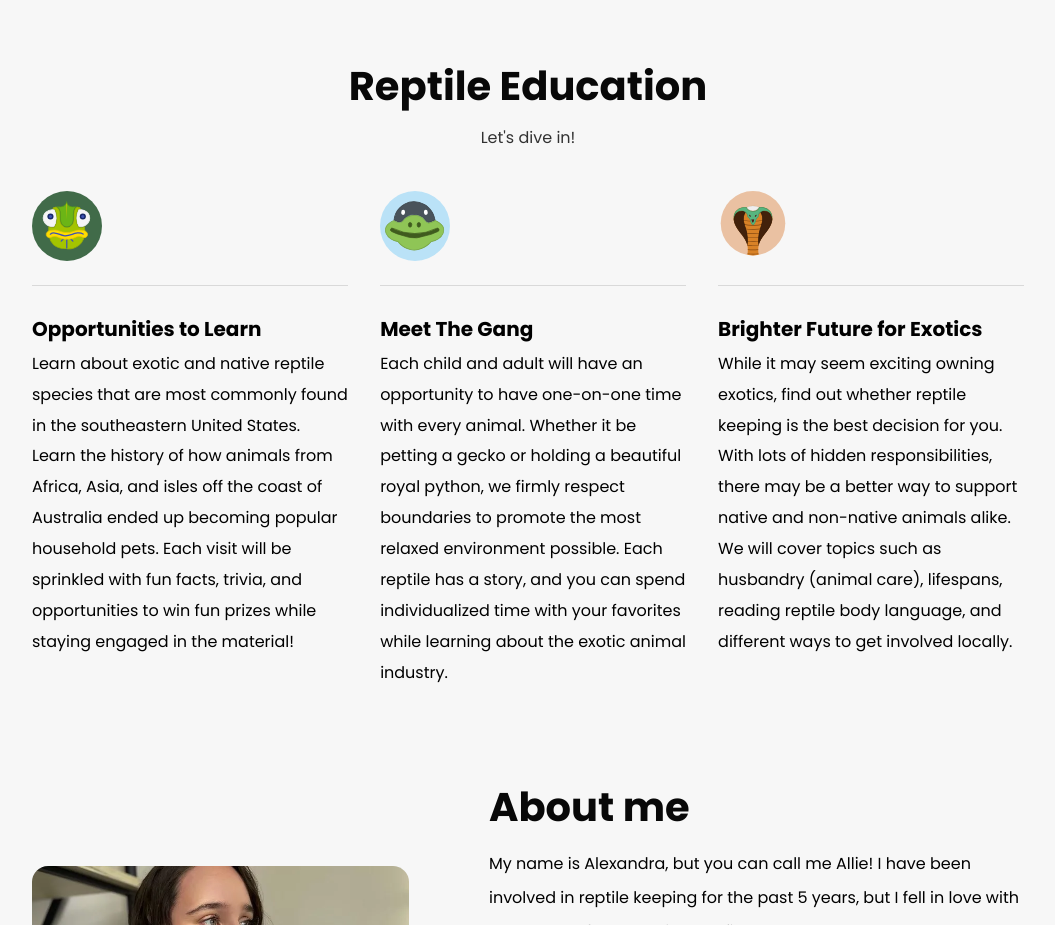
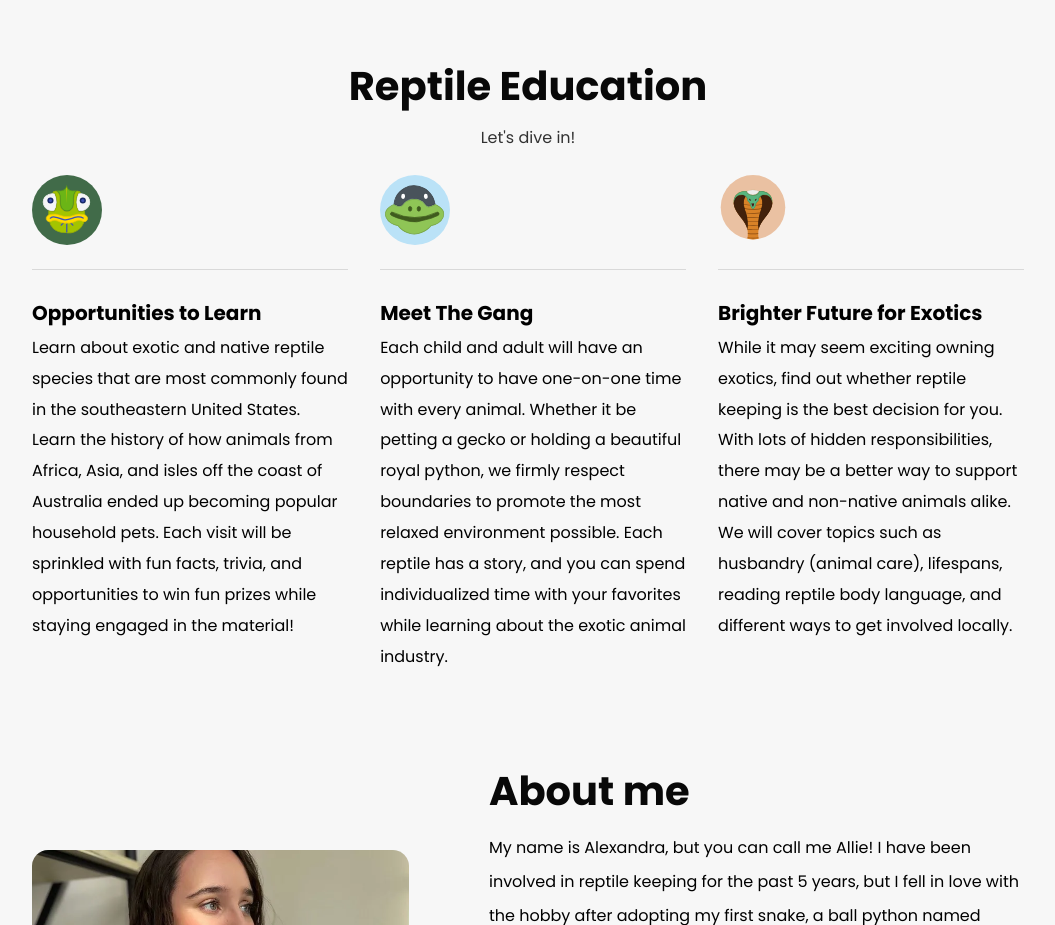
Before and after one commit to boingloings33/ExotiCo, a React (Vite) app: page / in a window 1280 px wide. Shown: the part 1680-2605 px from the top of the page, without its empty margins (112-1167 px from the left). Built offline with nearby package versions, Linux system fonts and the light colour scheme; a web font is replaced by a local one.

Commit message:
small text update

```diff
--- a/src/Components/Section2Web.jsx
+++ b/src/Components/Section2Web.jsx
@@ -21,7 +21,7 @@ function Section2Web() {
         textAlign="center"
         variant="body2"
         color="rgba(0,0,0,.8)"
-        sx={{ px: 42, pb: 3, lineHeight: 1.61 }}
+        sx={{ px: 42, pb: 1, lineHeight: 1.61 }}
       >
         Let's dive in!
       </Typography>
```
